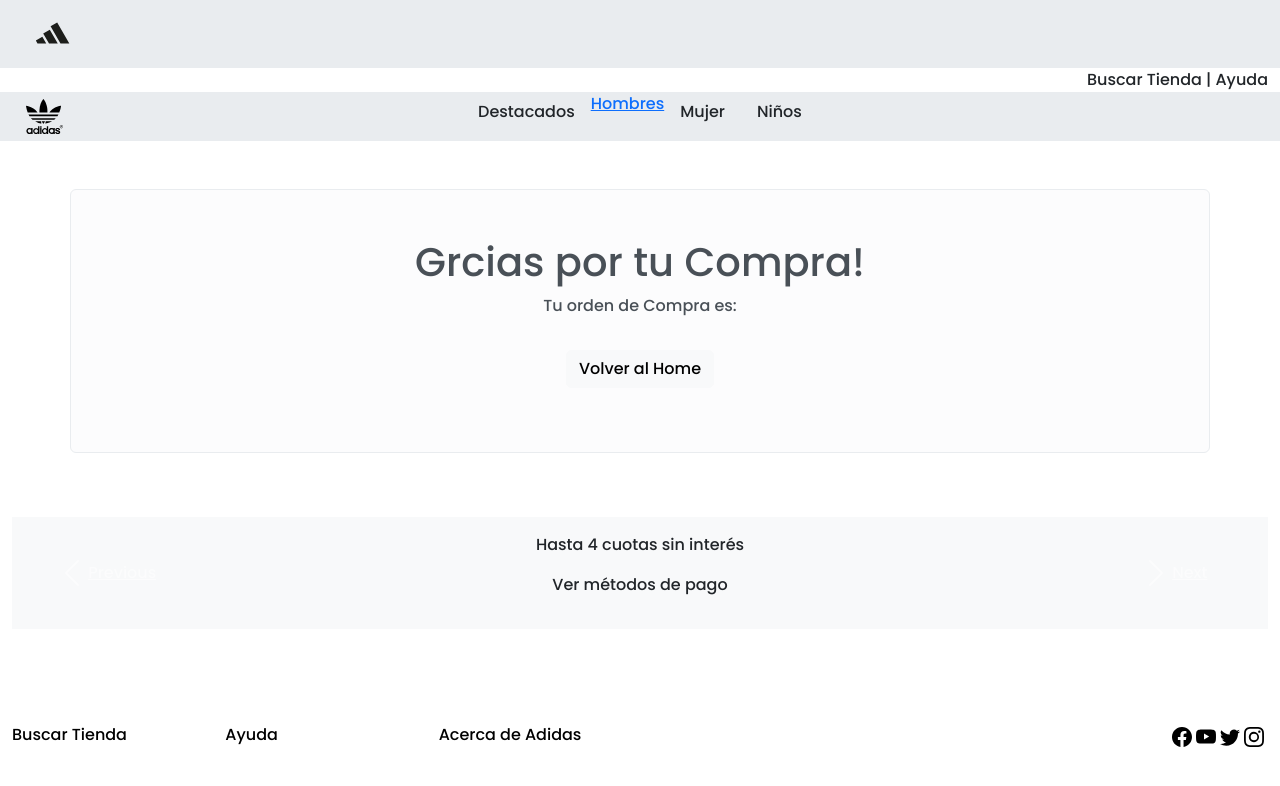
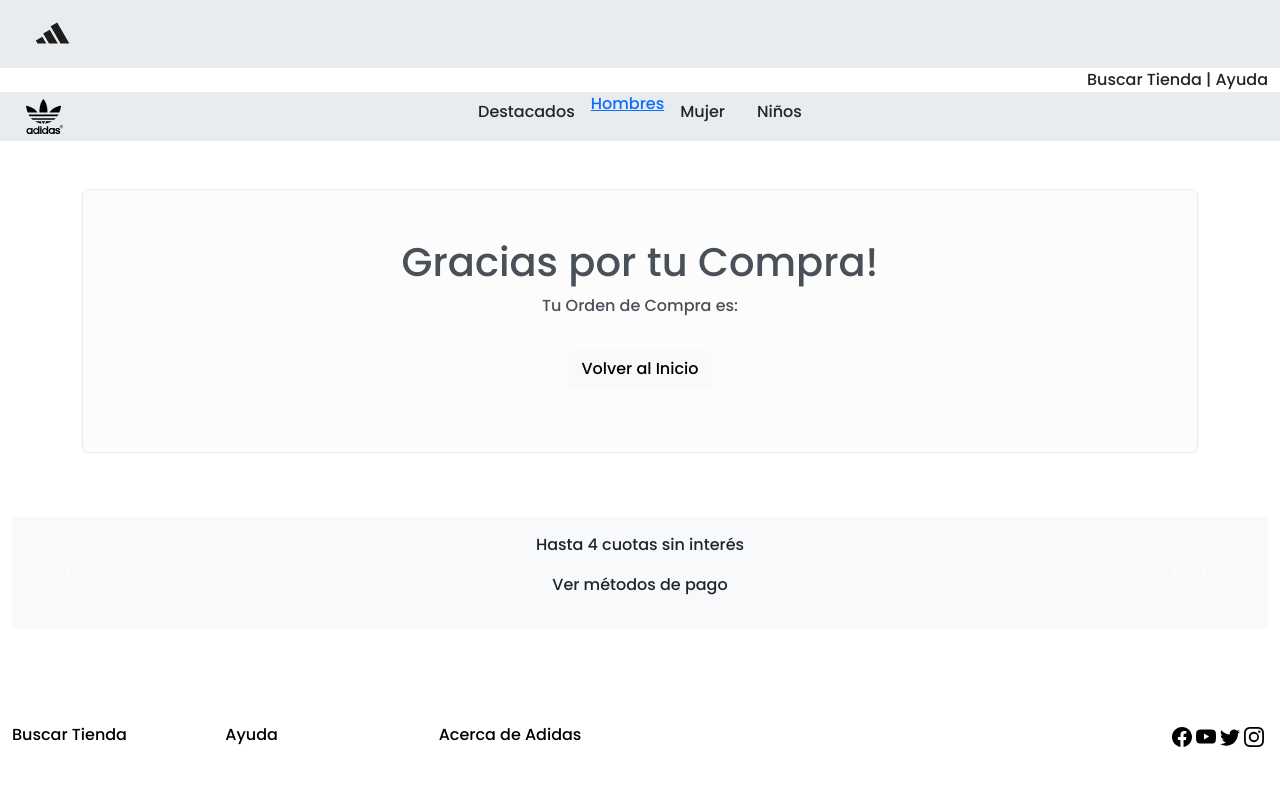
Before and after one commit to efranco712/Primera-pre-entrega-React-V2, a React (Create React App) app in the folder primera-pre/: page /thankyou/1 in a window 1280 px wide. Shown: the top 786 px of the page. Built offline with nearby package versions, Linux system fonts and the light colour scheme.

Commit message:
entrega final

```diff
--- a/primera-pre/src/components/Cart.jsx
+++ b/primera-pre/src/components/Cart.jsx
@@ -29,7 +29,7 @@ const Cart = () => {
 
             <div className="row">
                 <div className="col">
-                    <table className="table table-bordered">
+                    <table className="table">
                         <tbody>
                             <tr>
                                 <td colSpan={4}>&nbsp;</td>
--- a/primera-pre/src/components/Checkout.jsx
+++ b/primera-pre/src/components/Checkout.jsx
@@ -1,36 +1,36 @@
 import { useContext, useState } from "react";
 import { CartContext } from "./context/CartContext";
-import { getFirestore, collection, addDoc } from "firebase/firestore";
-import { Navigate} from "react-router-dom";
-
+import { addDoc, collection, getFirestore } from "firebase/firestore";
+import { Navigate } from "react-router-dom";
 
 const Checkout = () => {
     const [nombre, setNombre] = useState("");
     const [email, setEmail] = useState("");
     const [telefono, setTelefono] = useState("");
     const [orderId, setOrderId] = useState("");
-    const [cart, clear, sumTotal] = useContext(CartContext);
+    const {cart, clear, sumTotal} = useContext(CartContext);
 
-    const generarOrden = () =>  {
+    const generarOrden = () => {
         if (nombre.length === 0) {
             return false;
         }
+
         if (email.length === 0) {
             return false;
         }
+
         if (telefono.length === 0) {
             return false;
         }
 
-        const buyer = { name: nombre, phone: telefono, email: email }
-        const items = cart.map(item => ({ Id: item.id, name: item.name, price: item.price, quantity:item.quantity}));
+        const buyer = {name:nombre, phone:telefono, email:email}
+        const items = cart.map(item => ({id:item.id, title:item.nombre, price:item.precio, quantity:item.quantity}));
         const fecha = new Date();
-        const date = `${fecha.getFullYear()}-${fecha.getMonth() + 1}- ${fecha.getDate()} ${fecha.getHours()}:${fecha.getMinutes()}}`;
+        const date = `${fecha.getFullYear()}-${fecha.getMonth()+1}-${fecha.getDate()} ${fecha.getHours()}:${fecha.getMinutes()}`;
         const total = sumTotal();
-        const order = { buyer: buyer, items: items, date: date, total: total };
+        const order = {buyer:buyer, items:items, date:date, total:total};
 
-        //insertar un Documento en Firestore
-
+        // Insertar un Documento en Firestore
         const db = getFirestore();
         const OrdersCollection = collection(db, "orders");
         addDoc(OrdersCollection, order).then(resultado => {
@@ -38,12 +38,9 @@ const Checkout = () => {
             clear();
         })
         .catch(resultado => {
-            console.log("Error! No se pudo completar la compra! ");
+            console.log("Error! No se pudo completar la compra!");
         });
-
     }
-
-
 
     return (
         <div className="container my-5">
@@ -52,34 +49,34 @@ const Checkout = () => {
                     <form>
                         <div className="mb-3">
                             <label className="form-label">Nombre</label>
-                            <input type="text" className="form-control" onInput={(e) => { setNombre(e.target.value) }} />
+                            <input type="text" className="form-control" onInput={(e) => {setNombre(e.target.value)}} />
                         </div>
                         <div className="mb-3">
                             <label className="form-label">Email</label>
-                            <input type="text" className="form-control" onInput={(e) => { setEmail(e.target.value) }} />
+                            <input type="text" className="form-control" onInput={(e) => {setEmail(e.target.value)}} />
                         </div>
                         <div className="mb-3">
                             <label className="form-label">Teléfono</label>
-                            <input type="text" className="form-control" onInput={(e) => { setTelefono(e.target.value) }} />
+                            <input type="text" className="form-control" onInput={(e) => {setTelefono(e.target.value)}} />
                         </div>
-                        <button type="button" className="btn btn-primary" onClick={generarOrden}>Generar Orden</button>
+                        <button type="button" className="btn btn-light" onClick={generarOrden}>Generar Orden</button>
                     </form>
                 </div>
-                <div className="col-md-6">
-                    <table className="table table-bordered">
+                <div className="col-md-5">
+                    <table className="table">
                         <tbody>
                             {
-                                cart.map(item =>
+                                cart.map(item => (
                                     <tr key={item.id}>
-                                        <td><img src={item.imagen} alt={item.nombre} width={80} /></td>
-                                        <td className="align-middle">{item.nombre}</td>
+                                        <td><img src={item.imagen} alt={item.titulo} width={80} /></td>
+                                        <td className="align-middle">{item.titulo}</td>
                                         <td className="align-middle">{item.quantity} x ${item.precio}</td>
-                                        <td className="align-middle text-center">${item.quantity * item.precio} </td>
+                                        <td className="align-middle text-center">${item.quantity * item.precio}</td>
                                     </tr>
-                                )
+                                ))
                             }
                             <tr>
-                                <td colSpan={3} className="align-middle text-end">Total a pagar</td>
+                                <td colSpan={3} className="align-middle text-end">Total a Pagar</td>
                                 <td className="align-middle text-center">${sumTotal()}</td>
                             </tr>
                         </tbody>
@@ -88,12 +85,11 @@ const Checkout = () => {
             </div>
             <div className="row my-5">
                 <div className="col text-center">
-                    {orderId ? <Navigate to={"/thankyou" + orderId} /> : ""}
-
+                    {orderId ? <Navigate to={"/thankyou/" + orderId} /> : ""}
                 </div>
             </div>
         </div>
-            )
+    )
 }
 
-            export default Checkout;
+export default Checkout;
--- a/primera-pre/src/components/ThankYou.jsx
+++ b/primera-pre/src/components/ThankYou.jsx
@@ -2,16 +2,18 @@ import { useParams } from "react-router-dom";
 import { Link } from "react-router-dom";
 
 const ThankYou = () => {
-    const{orderId} = useParams();
+    const {orderId} = useParams();
+
     return (
         <div className="container my-5">
-            <div className="row text-center align-middle">
-                <div className="alert alert-light p-5" role="alert">
-                    <h1 className="fs-1 text">Grcias por tu Compra!</h1>
-                    <p>Tu orden de Compra es: <b>{orderId}</b></p>
-                    <p><Link to={"/"} className="btn btn-light mt-3">Volver al Home</Link></p>
+            <div className="row">
+                <div className="col text-center">
+                    <div className="alert alert-light p-5" role="alert">
+                        <h1 className="fs-1 text">Gracias por tu Compra!</h1>
+                        <p>Tu Orden de Compra es: <b>{orderId}</b></p>
+                        <p><Link to={"/"} className="btn btn-light mt-3">Volver al Inicio</Link></p>
+                    </div>
                 </div>
-
             </div>
         </div>
     )
--- a/primera-pre/src/components/context/CartContext.jsx
+++ b/primera-pre/src/components/context/CartContext.jsx
@@ -8,7 +8,7 @@ const CartContextProvider = ({children}) => {
 
     const addItem = (item, quantity) => {
         if (isInCart(item.id)) {
-            let pos = cart.findIndex(product => item.id ===     item.id);
+            let pos = cart.findIndex(product => product.id === item.id);
             cart[pos].quantity += quantity;
             setCart([...cart]);
         } else {
```
